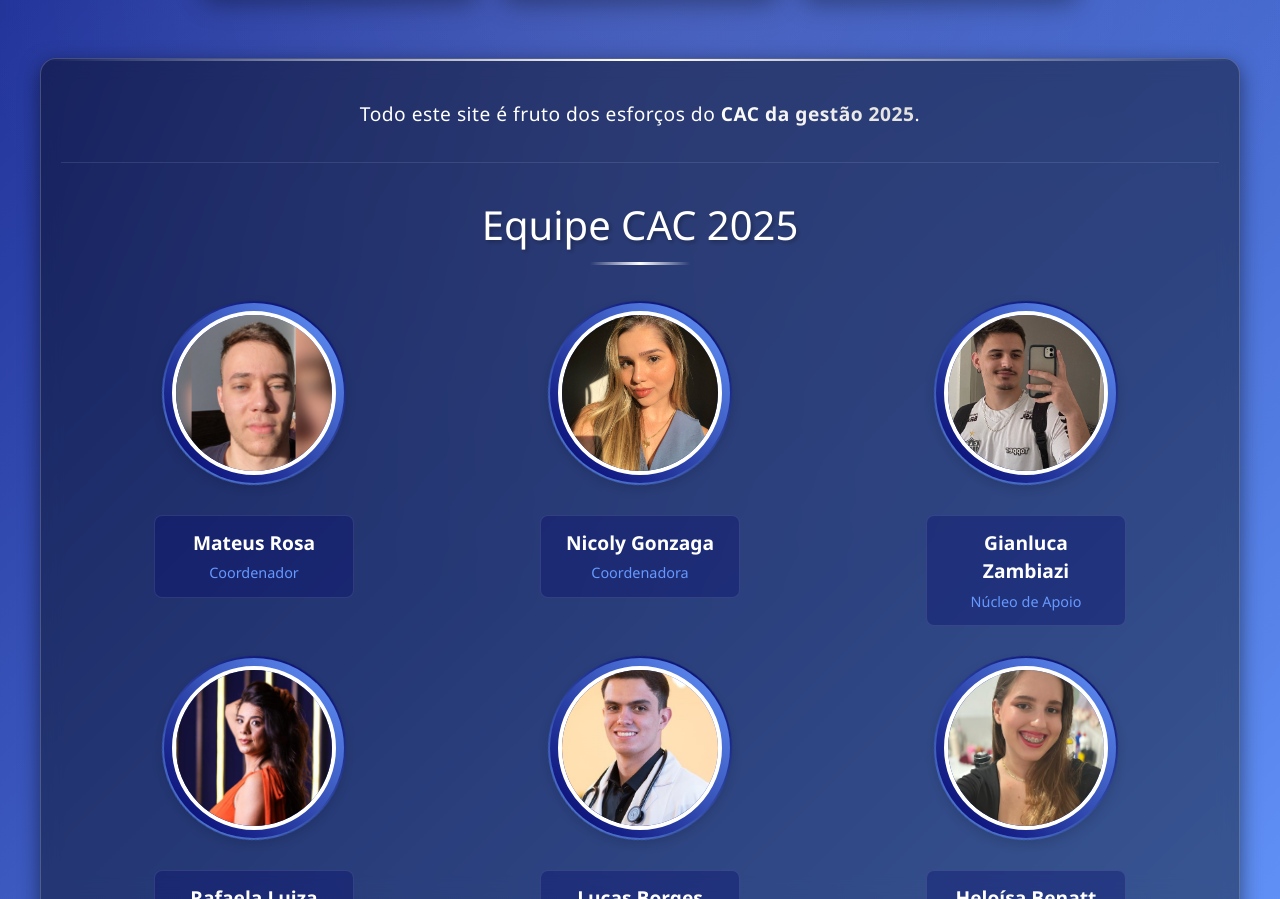
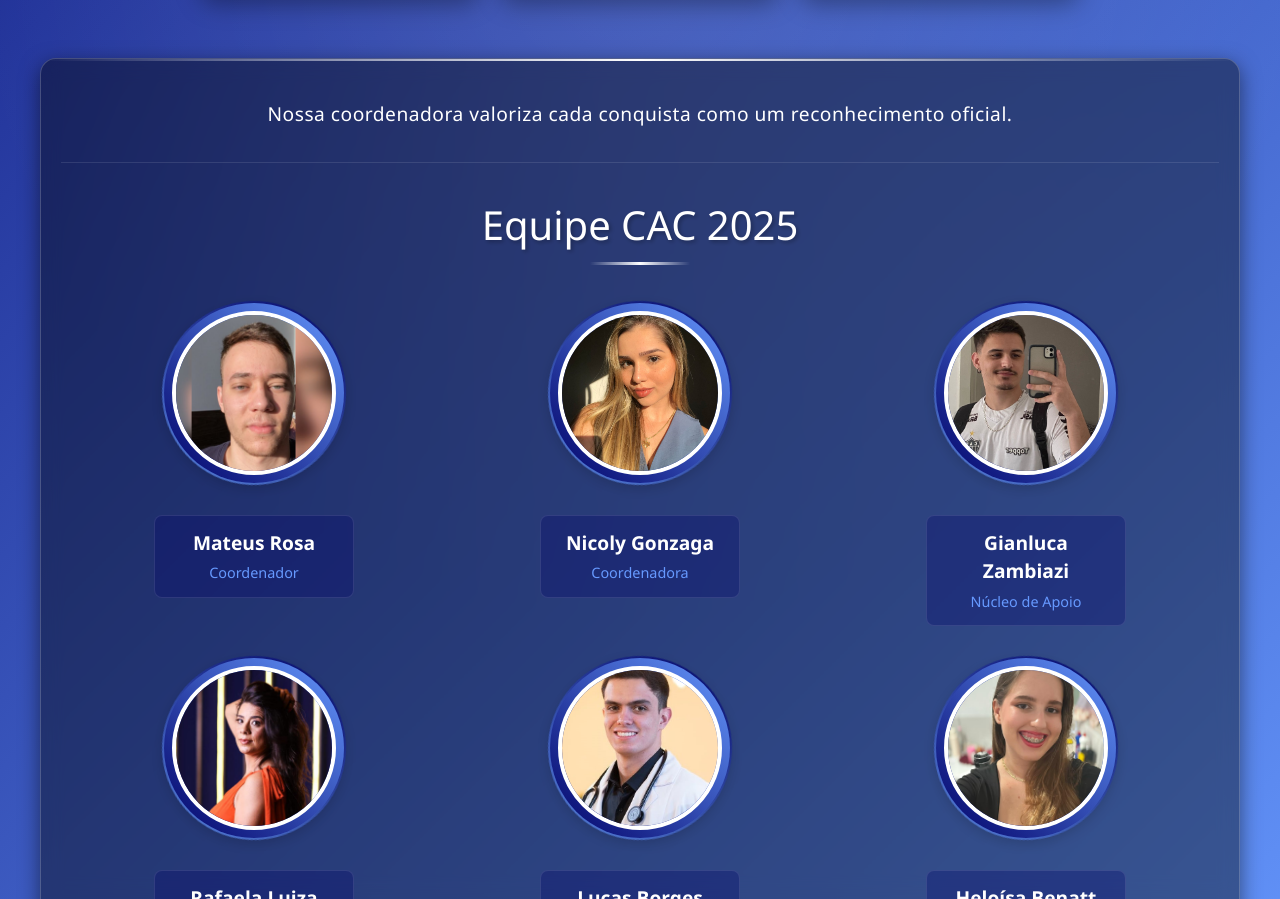
Before and after one commit to TeteuTias/dadg-site-principal, a Next.js app: page /coordenadorias/cac in a window 1280 px wide. Shown: the part 1268-2167 px from the top of the page. Built offline with nearby package versions, Linux system fonts and the light colour scheme.

Commit message:
mudando frase

```diff
--- a/app/coordenadorias/cac/page.tsx
+++ b/app/coordenadorias/cac/page.tsx
@@ -47,7 +47,7 @@ const CacPage = () => {
       </div>
       <div className="credit-section fade-in">
         <p className="credit-text">
-          Todo este site é fruto dos esforços do <strong>CAC da gestão 2025</strong>.
+          Nossa coordenadora valoriza cada conquista como um reconhecimento oficial.
         </p>
         <h2 className="credit-title">Equipe CAC 2025</h2>
         <div className="team-container">
```
Lines whose indentation alone changed are shown as unchanged.
